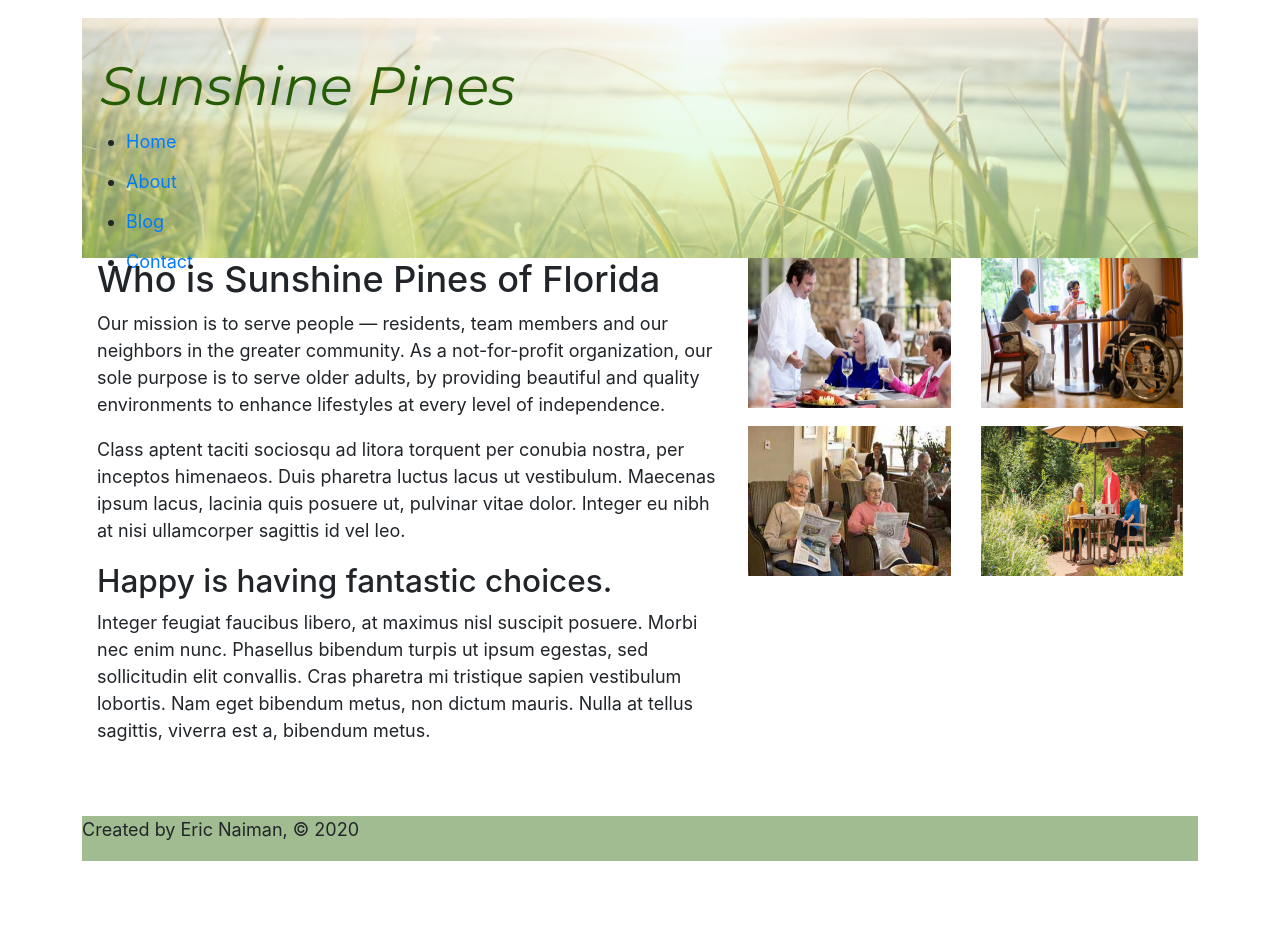
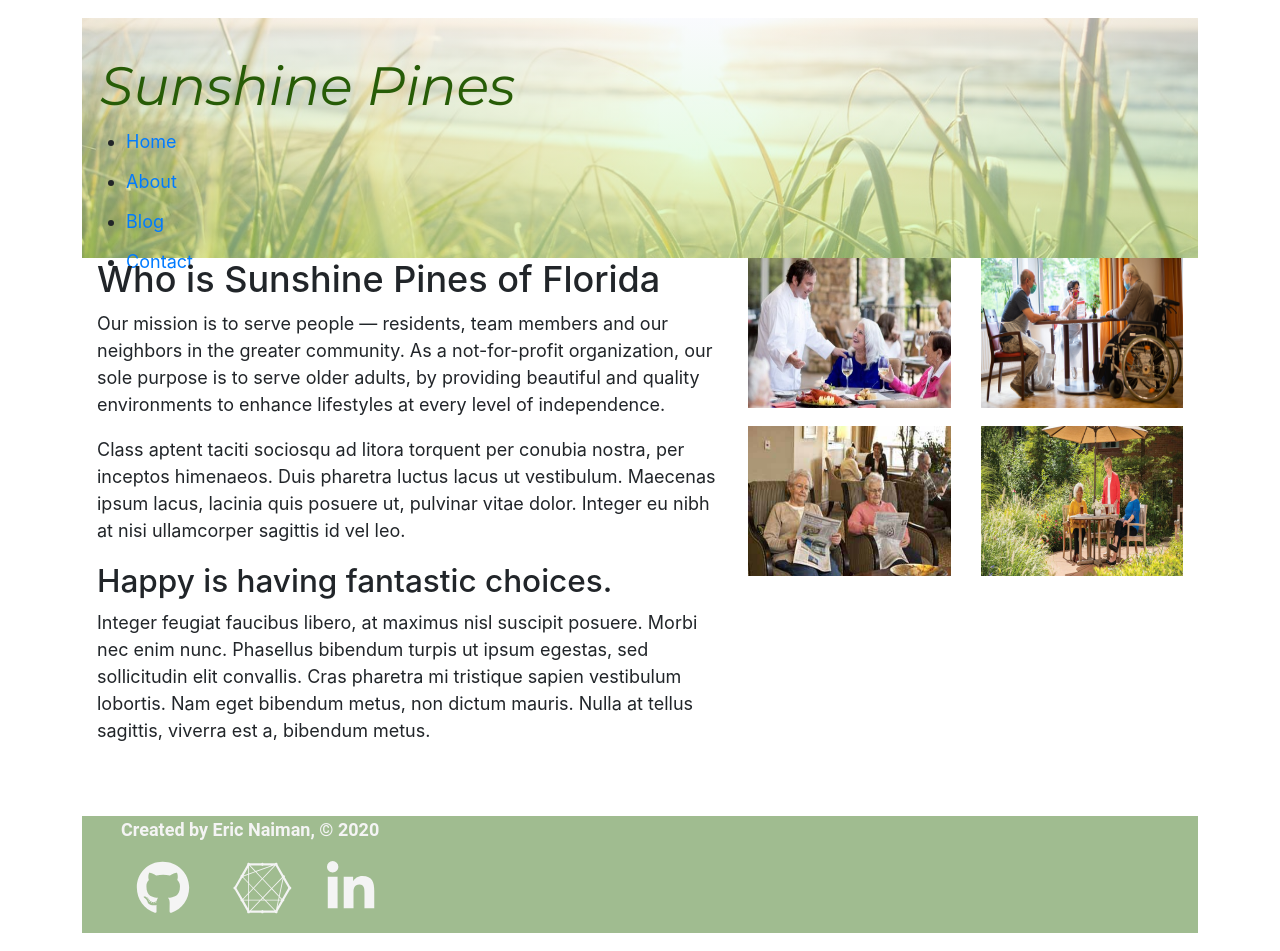
Before and after one commit to enaiman1/Sunshine-Pines, a Gatsby site: page /about in a window 1280 px wide. Before the commit the page ends 879 px from the top, so only its background shows below. Built offline with nearby package versions, Linux system fonts and the light colour scheme; Gatsby itself is replaced by a stand-in of ours.

Commit message:
add font awesome, add font awesome icons in footer, updated read me with live site

```diff
--- a/gatsby-config.js
+++ b/gatsby-config.js
@@ -10,6 +10,7 @@ module.exports = {
     'gatsby-plugin-sass',
     'gatsby-plugin-sharp',
     `gatsby-transformer-sharp`,
+    `gatsby-plugin-fontawesome-css`,
     {
       resolve: 'gatsby-source-contentful',
       options: {
--- a/package.json
+++ b/package.json
@@ -15,9 +15,14 @@
   },
   "dependencies": {
     "@contentful/rich-text-react-renderer": "^14.1.1",
+    "@fortawesome/fontawesome-svg-core": "^1.2.32",
+    "@fortawesome/free-brands-svg-icons": "^5.15.1",
+    "@fortawesome/free-solid-svg-icons": "^5.15.1",
+    "@fortawesome/react-fontawesome": "^0.1.12",
     "bootstrap": "^4.5.3",
     "gatsby": "^2.24.85",
     "gatsby-image": "^2.4.21",
+    "gatsby-plugin-fontawesome-css": "^1.0.0",
     "gatsby-plugin-google-fonts": "^1.0.1",
     "gatsby-plugin-react-helmet": "^3.3.14",
     "gatsby-plugin-sass": "^2.3.21",
--- a/src/components/footer.js
+++ b/src/components/footer.js
@@ -1,21 +1,68 @@
-import React from 'react'
-import { graphql, useStaticQuery } from "gatsby"
-import footerStyles from './footer.module.scss'
+import React from "react"
+import { Link, graphql, useStaticQuery } from "gatsby"
+import { Row, Col, Image } from "react-bootstrap"
+
+import footerStyles from "./footer.module.scss"
+import { FontAwesomeIcon } from "@fortawesome/react-fontawesome"
+import { faGithub, faConnectdevelop, faLinkedinIn } from "@fortawesome/free-brands-svg-icons"
 
 const Footer = () => {
   const data = useStaticQuery(graphql`
-    query{
+    query {
       site {
-        siteMetadata{
+        siteMetadata {
           author
         }
       }
     }
   `)
-
+  // const element =
   return (
     <footer className={footerStyles.footer}>
+      <Row>
         <p>Created by {data.site.siteMetadata.author}, © 2020 </p>
+      </Row>
+    <Row>
+      <Col lg={1} md={2}>
+      <p>
+        <Link
+          href="https://github.com/enaiman1/Sunshine-Pines"
+          target="_blank"
+          rel="noopener noreferrer"
+          className={footerStyles.link}
+        >
+          <FontAwesomeIcon icon={faGithub} size="3x" />
+        </Link>
+      </p>
+      </Col>
+      <Col lg={1} md={2}>
+        <p>
+        <Link
+          href="https://ericnaiman.com/"
+          target="_blank"
+          rel="noopener noreferrer"
+          className={footerStyles.link}
+        >
+          <FontAwesomeIcon icon={faConnectdevelop} size="3x" />
+        </Link>
+      </p>
+      </Col>
+      <Col lg={1} md={2}>
+        <p>
+        <Link
+          href="https://www.linkedin.com/in/enaiman1/"
+          target="_blank"
+          rel="noopener noreferrer"
+          className={footerStyles.link}
+        >
+          <FontAwesomeIcon icon={faLinkedinIn} size="3x" />
+        </Link>
+      </p>
+      </Col>
+    </Row>
+
+
+
     </footer>
   )
 }
--- a/src/components/footer.module.scss
+++ b/src/components/footer.module.scss
@@ -1,4 +1,24 @@
 .footer {
     margin-top: 3rem;
+
     background-color: hsla(98, 87%, 22%, 0.447);
+
+    p {
+        color: #f4f4f4;
+        margin-left: 3rem;
+        font-family: 'Roboto', sans-serif;
+  font-weight: 700;
+    }
+
 }
+
+.link {
+    color: #f4f4f4;
+    text-decoration: none;
+
+}
+
+.link:hover {
+    color: #333;
+    font-size: 1.25rem;
+  }
```
Also changed, not shown: README.md, 1 other file. Lines whose indentation alone changed are shown as unchanged.
